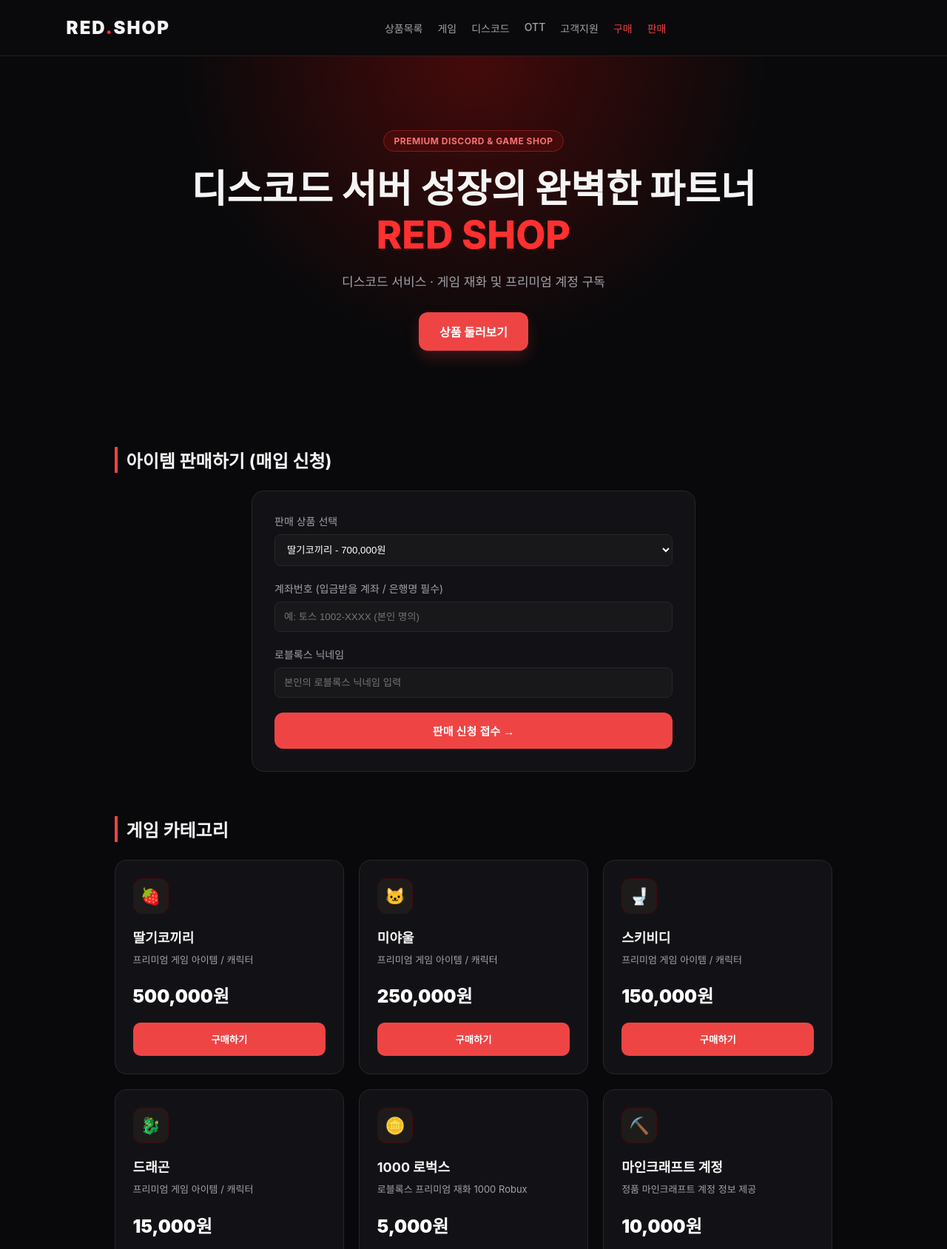
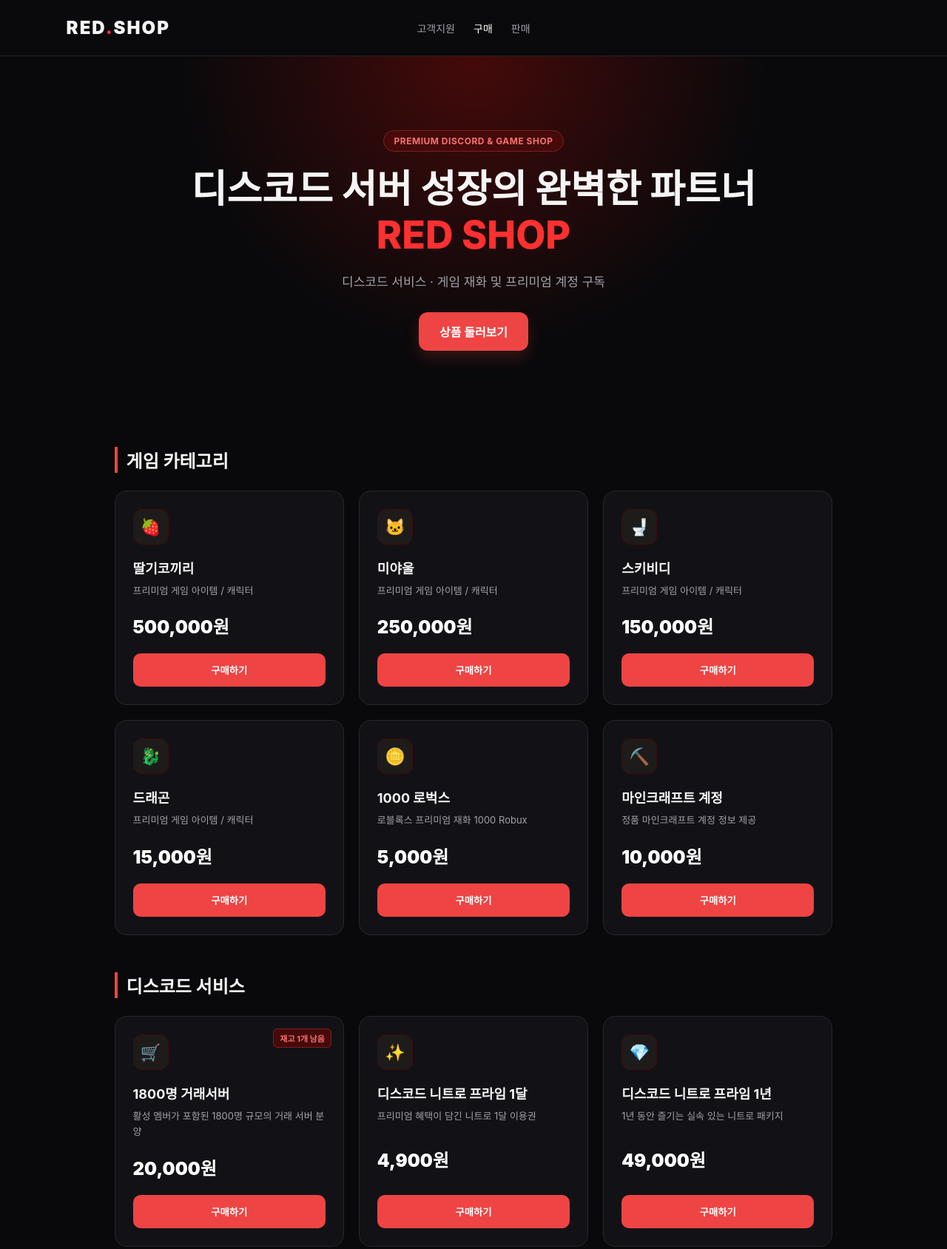
Before and after one commit to seonmi9814-bot/RedShop, a website: page index.html in a window 1280 px wide. Shown: the top 1688 px of the page at 74% size. Drawn offline with Linux system fonts and the light colour scheme.

Commit message:
style: 상단 메뉴 중앙 정렬 및 고객지원 색상 통일, 구매/판매 탭 분리

```diff
--- a/index.html
+++ b/index.html
@@ -9,8 +9,7 @@
 a{text-decoration:none;color:inherit}.nav{height:76px;border-bottom:1px solid #202024;display:flex;align-items:center;justify-content:space-between;padding:0 7%;background:rgba(11, 11, 13, 0.85);backdrop-filter:blur(10px);position:sticky;top:0;z-index:10}
 .nav-left{display:flex;align-items:center;gap:15px}
 .logo{font-size:24px;font-weight:900;letter-spacing:2px}.logo span{color:#ff3030}
-.navlinks{display:flex;gap:20px;color:#a1a1aa;font-size:14px;font-weight:500}.navlinks a:hover{color:#fff}
-.nav-right{display:flex;align-items:center;gap:12px}
+.navlinks{display:flex;gap:25px;color:#a1a1aa;font-size:14px;font-weight:500;position:absolute;left:50%;transform:translateX(-50%)}.navlinks a{cursor:pointer;transition:.2s}.navlinks a:hover, .navlinks a.active{color:#fff}
 .hero{padding:100px 7% 70px;text-align:center;background:radial-gradient(circle at 50% 0,#450a0a 0,transparent 50%)}
 .badge{display:inline-block;color:#f87171;border:1px solid #7f1d1d;background:#450a0a;padding:6px 14px;border-radius:999px;font-size:12px;font-weight:700;letter-spacing:0.5px}
 h1{font-size:52px;margin:20px 0 12px;font-weight:800;line-height:1.2}.hero p{color:#a1a1aa;font-size:17px;margin-bottom:30px}.btn{display:inline-block;background:#ef4444;color:white;padding:14px 28px;border-radius:12px;font-weight:700;box-shadow:0 10px 20px rgba(239, 68, 68, 0.2);transition:.2s}.btn:hover{background:#dc2626;transform:translateY(-2px)}
@@ -27,9 +26,14 @@ footer{border-top:1px solid #202024;text-align:center;padding:30px;color:#71717a
 
 /* 판매 전용 폼 스타일 */
 .sell-form{background:#121216;padding:30px;border-radius:16px;border:1px solid #27272a;max-width:600px;margin:auto}
+.notice-box-sell{background:#18181b;border:1px solid #7f1d1d;padding:15px;border-radius:8px;font-size:13px;color:#f87171;margin-bottom:20px;line-height:1.6}
 .form-group{margin-bottom:20px}.form-label{display:block;margin-bottom:8px;font-size:14px;color:#a1a1aa}
 .sell-form input, .sell-form select{width:100%;padding:12px;background:#18181b;border:1px solid #27272a;border-radius:8px;color:#fff;outline:none}
 .sell-form input:focus, .sell-form select:focus{border-color:#ef4444}
+
+/* 탭 전환 컨테이너 */
+.tab-content{display:none}
+.tab-content.active{display:block}
 
 /* 모달 스타일 */
 .modal-bg{position:fixed;top:0;left:0;width:100%;height:100%;background:rgba(0,0,0,0.7);backdrop-filter:blur(5px);display:flex;align-items:center;justify-content:center;z-index:100;display:none}
@@ -49,7 +53,6 @@ footer{border-top:1px solid #202024;text-align:center;padding:30px;color:#71717a
 .modal-total .price{color:#ef4444}
 .modal-btn{width:100%;background:#ef4444;color:white;border:0;padding:14px;border-radius:12px;font-weight:700;cursor:pointer;font-size:15px}
 .modal-btn:hover{background:#dc2626}
-
 .alert-modal{width:360px;text-align:center;padding:30px 24px}
 .alert-icon{font-size:36px;margin-bottom:12px}
 .alert-msg{font-size:15px;color:#d4d4d8;margin-bottom:24px;line-height:1.5}
@@ -61,17 +64,15 @@ footer{border-top:1px solid #202024;text-align:center;padding:30px;color:#71717a
     <div class="logo">RED<span>.</span>SHOP</div>
   </div>
   <div class="navlinks">
-    <a href="#products">상품목록</a>
-    <a href="#game-section">게임</a>
-    <a href="#discord-section">디스코드</a>
-    <a href="#ott-section">OTT</a>
-    <a href="#" onclick="openSupportModal(event)">고객지원</a>
-    <a href="#products" style="color:#ef4444">구매</a>
-    <a href="#sell-section" style="color:#ef4444">판매</a>
+    <a onclick="openSupportModal(event)">고객지원</a>
+    <a id="nav-buy" class="active" onclick="switchTab('buy')">구매</a>
+    <a id="nav-sell" onclick="switchTab('sell')">판매</a>
   </div>
   <div class="nav-right"></div>
 </nav>
 
+<!-- 구매 탭 내용 -->
+<div id="tab-buy" class="tab-content active">
   <header class="hero">
     <div class="badge">PREMIUM DISCORD & GAME SHOP</div>
     <h1>디스코드 서버 성장의 완벽한 파트너<br><span style="color:#ff3030">RED SHOP</span></h1>
@@ -80,32 +81,6 @@ footer{border-top:1px solid #202024;text-align:center;padding:30px;color:#71717a
   </header>
 
   <main class="wrap" id="products">
-  <!-- 판매(매입) 신청 섹션 -->
-  <section id="sell-section" style="margin-bottom: 60px;">
-    <h2 class="section-title">아이템 판매하기 (매입 신청)</h2>
-    <div class="sell-form">
-      <div class="form-group">
-        <label class="form-label">판매 상품 선택</label>
-        <select id="sellItem">
-          <option value="딸기코끼리 (700,000원)">딸기코끼리 - 700,000원</option>
-          <option value="미야울 (400,000원)">미야울 - 400,000원</option>
-          <option value="스키비디 (250,000원)">스키비디 - 250,000원</option>
-          <option value="드래곤 (25,000원)">드래곤 - 25,000원</option>
-          <option value="변이가라마 (7,000원)">변이가라마 - 7,000원</option>
-        </select>
-      </div>
-      <div class="form-group">
-        <label class="form-label">계좌번호 (입금받을 계좌 / 은행명 필수)</label>
-        <input type="text" id="sellAccount" placeholder="예: 토스 1002-XXXX (본인 명의)">
-      </div>
-      <div class="form-group">
-        <label class="form-label">로블록스 닉네임</label>
-        <input type="text" id="sellNick" placeholder="본인의 로블록스 닉네임 입력">
-      </div>
-      <button class="modal-btn" onclick="sendSellToDiscord()">판매 신청 접수 →</button>
-    </div>
-  </section>
-
     <!-- 게임 카테고리 -->
     <div id="game-section" style="margin-bottom: 50px;">
       <h2 class="section-title">게임 카테고리</h2>
@@ -153,10 +128,10 @@ footer{border-top:1px solid #202024;text-align:center;padding:30px;color:#71717a
       <h2 class="section-title">디스코드 서비스</h2>
       <div class="grid">
         <article class="card">
-        <div class="stock-badge">재고 없음</div>
+          <div class="stock-badge" style="background:#450a0a; color:#f87171;">재고 1개 남음</div>
           <div><div class="icon">🛒</div><h3>1800명 거래서버</h3><div class="desc">활성 멤버가 포함된 1800명 규모의 거래 서버 분양</div></div>
           <div class="price-area"><div class="price">20,000원</div></div>
-        <button class="buy" style="background:#27272a; cursor:not-allowed;" disabled>재고 없음</button>
+          <button class="buy" onclick="openModal('1800명 거래서버', 20000, 1, '개')">구매하기</button>
         </article>
 
         <article class="card">
@@ -269,6 +244,41 @@ footer{border-top:1px solid #202024;text-align:center;padding:30px;color:#71717a
       </div>
     </div>
   </main>
+</div>
+
+<!-- 판매 탭 내용 -->
+<div id="tab-sell" class="tab-content">
+  <div class="wrap" style="padding-top: 60px;">
+    <h2 class="section-title">아이템 판매하기 (매입 신청)</h2>
+    <div class="sell-form">
+      <div class="notice-box-sell">
+        <b>[판매 주의사항]</b><br>
+        • 신청 후 <b>Qwerty826447</b>로 거래머신을 보내주세요.<br>
+        • 신청 후 <b>5분 이내</b>에 거래머신을 보내지 않을 시 자동 취소됩니다.<br>
+        • 정확한 계좌번호와 로블록스 닉네임을 입력해 주세요.
+      </div>
+      <div class="form-group">
+        <label class="form-label">판매 상품 선택</label>
+        <select id="sellItem">
+          <option value="딸기코끼리 (700,000원)">딸기코끼리 - 700,000원</option>
+          <option value="미야울 (400,000원)">미야울 - 400,000원</option>
+          <option value="스키비디 (250,000원)">스키비디 - 250,000원</option>
+          <option value="드래곤 (25,000원)">드래곤 - 25,000원</option>
+          <option value="변이가라마 (7,000원)">변이가라마 - 7,000원</option>
+        </select>
+      </div>
+      <div class="form-group">
+        <label class="form-label">계좌번호 (입금받을 계좌 / 은행명 필수)</label>
+        <input type="text" id="sellAccount" placeholder="예: 토스 1002-XXXX (본인 명의)">
+      </div>
+      <div class="form-group">
+        <label class="form-label">로블록스 닉네임</label>
+        <input type="text" id="sellNick" placeholder="본인의 로블록스 닉네임 입력">
+      </div>
+      <button class="modal-btn" onclick="sendSellToDiscord()">판매 신청 접수 →</button>
+    </div>
+  </div>
+</div>
 
 <footer id="support">RED SHOP · All Rights Reserved.</footer>
 
@@ -348,6 +358,21 @@ footer{border-top:1px solid #202024;text-align:center;padding:30px;color:#71717a
     let baseUnit = 1;
     let unitName = '개';
     let currentTitle = '';
+
+    // 탭 전환 기능
+    function switchTab(tabName) {
+        document.querySelectorAll('.tab-content').forEach(el => el.classList.remove('active'));
+        document.querySelectorAll('.navlinks a').forEach(el => el.classList.remove('active'));
+
+        if (tabName === 'buy') {
+            document.getElementById('tab-buy').classList.add('active');
+            document.getElementById('nav-buy').classList.add('active');
+        } else if (tabName === 'sell') {
+            document.getElementById('tab-sell').classList.add('active');
+            document.getElementById('nav-sell').classList.add('active');
+        }
+        window.scrollTo(0, 0);
+    }
 
     function showAlert(message, type = 'warn') {
         document.getElementById('alertMsg').textContent = message;
@@ -464,7 +489,8 @@ footer{border-top:1px solid #202024;text-align:center;padding:30px;color:#71717a
                 fields: [
                     { name: "📦 판매 희망 상품", value: item, inline: false },
                     { name: "💳 입금받을 계좌", value: account, inline: true },
-                    { name: "👤 로블록스 닉네임", value: nick, inline: true }
+                    { name: "👤 로블록스 닉네임", value: nick, inline: true },
+                    { name: "⚠️ 필수 안내사항", value: "Qwerty826447로 거래머신 발송 요망 (5분 이내 미발송 시 자동 취소)" }
                 ],
                 timestamp: new Date().toISOString()
             }]
@@ -476,7 +502,7 @@ footer{border-top:1px solid #202024;text-align:center;padding:30px;color:#71717a
             body: JSON.stringify(payload)
         })
         .then(() => {
-            showAlert('판매 신청이 정상적으로 접수되었습니다!', 'success');
+            showAlert('판매 신청 완료! 5분 안에 Qwerty826447로 거래머신을 보내주세요.', 'success');
             document.getElementById('sellAccount').value = '';
             document.getElementById('sellNick').value = '';
         })
```
Lines whose indentation alone changed are shown as unchanged.
